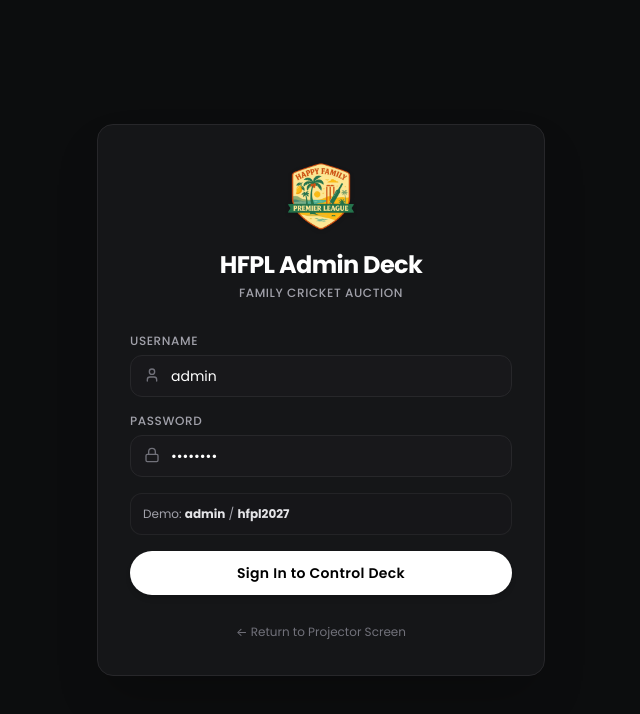
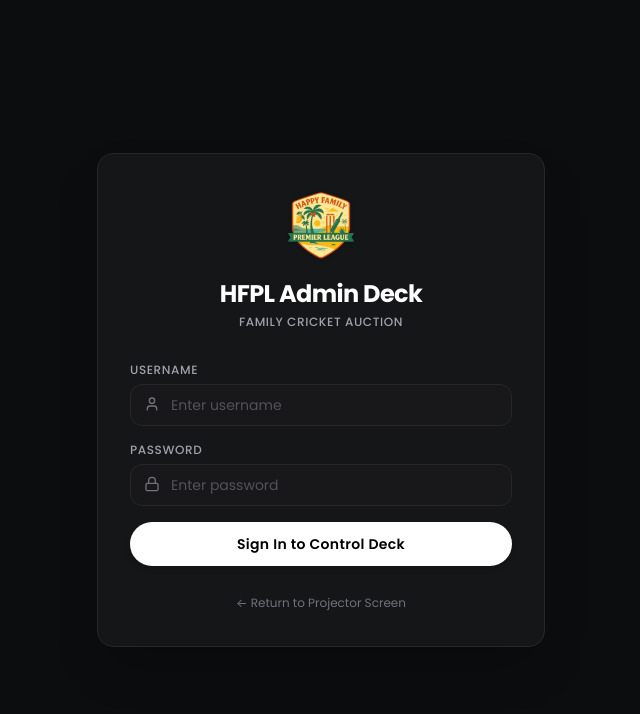
Before and after one commit to Smitpvt/-Familyauction, a React (Vite) app in the folder client/: page / in a window 1280 px wide. Both pictures are taken after a click on the button "Admin Deck". Shown: the top 714 px of the page, without its empty margins (319-959 px from the left). Built offline with nearby package versions, Linux system fonts and the light colour scheme; no server answers.

Commit message:
add AdminLogin component for auction control deck authentication

```diff
--- a/client/src/components/AdminLogin.jsx
+++ b/client/src/components/AdminLogin.jsx
@@ -4,8 +4,8 @@ import { authAPI } from '../services/api';
 import hfplLogo from '../logo/HFPL logo-Photoroom.png';
 
 export default function AdminLogin({ onLoginSuccess }) {
-  const [username, setUsername] = useState('admin');
-  const [password, setPassword] = useState('hfpl2027');
+  const [username, setUsername] = useState('');
+  const [password, setPassword] = useState('');
   const [loading, setLoading] = useState(false);
   const [error, setError] = useState('');
 
@@ -84,10 +84,6 @@ export default function AdminLogin({ onLoginSuccess }) {
             </div>
           </div>
 
-          <div className="p-3 bg-zinc-900/60 rounded-xl border border-zinc-800/80 text-xs text-zinc-400 flex items-center justify-between">
-            <span>Demo: <strong className="text-zinc-200">admin</strong> / <strong className="text-zinc-200">hfpl2027</strong></span>
-          </div>
-
           <button
             type="submit"
             disabled={loading}
```
